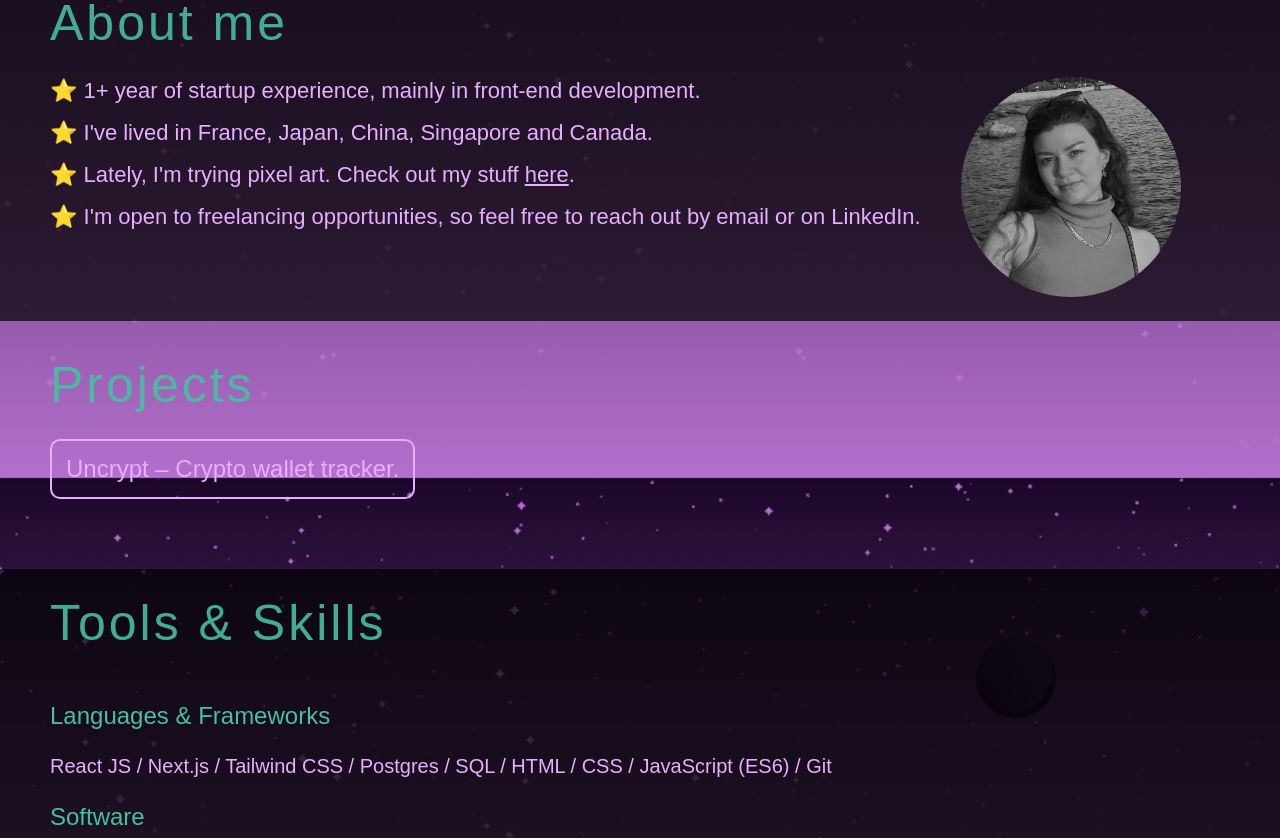
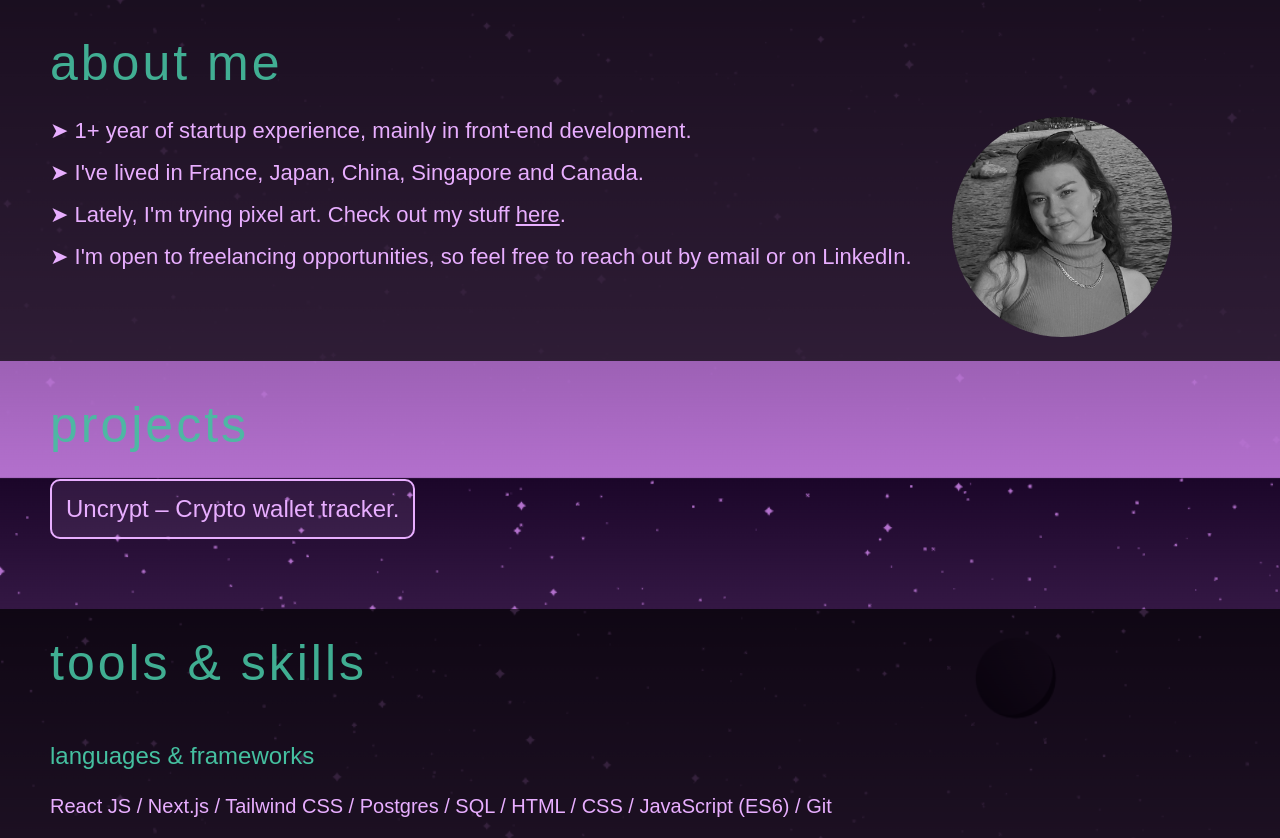
Before and after one commit to solenedel/portfolio, a React (Create React App) app: page / in a window 1280 px wide. Shown: the part 322-1160 px from the top of the page. Built offline with nearby package versions, Linux system fonts and the light colour scheme; a web font is replaced by a local one.

Commit message:
mobile styling

```diff
--- a/src/components/new/Contact.jsx
+++ b/src/components/new/Contact.jsx
@@ -8,7 +8,7 @@ import fivver from '../../images/fivver.png';
 function Contact() {
   return (
     <footer className="contact-section">
-      <h2 className="subheading">Contact me</h2>
+      <h2 className="subheading">contact me</h2>
       <div className="contactIcons">
         <a
           href="https://www.linkedin.com/in/solene-delumeau"
--- a/src/components/new/Header.jsx
+++ b/src/components/new/Header.jsx
@@ -10,21 +10,21 @@ const Header = () => {
           <h1>Solène Delumeau</h1>
         </div>
 
-        <p className="tagline"> software developer </p>
+        <p className="tagline">software developer </p>
 
         <div className="about-me">
-          <h2 className="subheading">About me</h2>
+          <h2 className="subheading">about me</h2>
           <div className="about-flex">
             <ul className="aboutText">
               <li>
-                ⭐ 1+ year of startup experience, mainly in front-end
+                ➤ 1+ year of startup experience, mainly in front-end
                 development.
               </li>
               <li>
-                ⭐ I've lived in France, Japan, China, Singapore and Canada.
+                ➤ I've lived in France, Japan, China, Singapore and Canada.
               </li>
               <li>
-                ⭐ Lately, I'm trying pixel art. Check out my stuff{' '}
+                ➤ Lately, I'm trying pixel art. Check out my stuff{' '}
                 <a
                   className="igLink"
                   target="_blank"
@@ -35,7 +35,7 @@ const Header = () => {
                 .
               </li>
               <li>
-                ⭐ I'm open to freelancing opportunities, so feel free to reach
+                ➤ I'm open to freelancing opportunities, so feel free to reach
                 out by email or on LinkedIn.
               </li>
             </ul>
--- a/src/components/new/Projects.jsx
+++ b/src/components/new/Projects.jsx
@@ -2,7 +2,7 @@ import uncrypt from '../../images/uncrypt.png';
 function Projects() {
   return (
     <div className="projects-container">
-      <h2 className="subheading">Projects</h2>
+      <h2 className="subheading">projects</h2>
       <div className="projects">
         <a
           href="http://uncrypt.app"
--- a/src/components/new/Tools.jsx
+++ b/src/components/new/Tools.jsx
@@ -1,16 +1,16 @@
 function Tools() {
   return (
     <div className="tools-section">
-      <h2 className="subheading">Tools & Skills</h2>
+      <h2 className="subheading">tools & skills</h2>
       <div className="myTools">
-        <h4>Languages & Frameworks</h4>
+        <h4>languages & frameworks</h4>
         <p>
           {' '}
           React JS / Next.js / Tailwind CSS / Postgres / SQL / HTML / CSS /
           JavaScript (ES6) / Git{' '}
         </p>
 
-        <h4 className="software">Software</h4>
+        <h4 className="software">software</h4>
         <p> GitHub / VScode / Squarespace / Figma / Aseprite </p>
       </div>
     </div>
--- a/src/components/styled/GlobalStyles.style.js
+++ b/src/components/styled/GlobalStyles.style.js
@@ -34,6 +34,7 @@ export const GlobalStyles = createGlobalStyle`
 
   h1 {
     padding-left: 50px;
+    padding-top: 40px;
   }
 
   p, a, li {
@@ -52,6 +53,7 @@ export const GlobalStyles = createGlobalStyle`
   .tagline {
     margin-bottom:100px;
      padding-left: 50px;
+     letter-spacing: 3px;
   }
 
   img.photo {
@@ -94,6 +96,7 @@ background: rgba(0,0,0, 0.7);
     padding: 14px;
     border-radius: 10px;
     border-color: #E8AEFF;
+    background: rgba(232,174, 255, 0.1);
 
 
     :hover {
@@ -188,6 +191,20 @@ background: rgba(0,0,0, 0.7);
     flex-direction: column;
   }
 
+  @media screen and (width < 640px) {
+
+    h1 {
+      font-size: 60px;
+      line-height: 60px;
+    }
+
+    .tagline {
+      margin-top: 14px;
+      line-height: 30px;
+      width: 70%;
+    }
+  }
+
 
 
 `;
```
